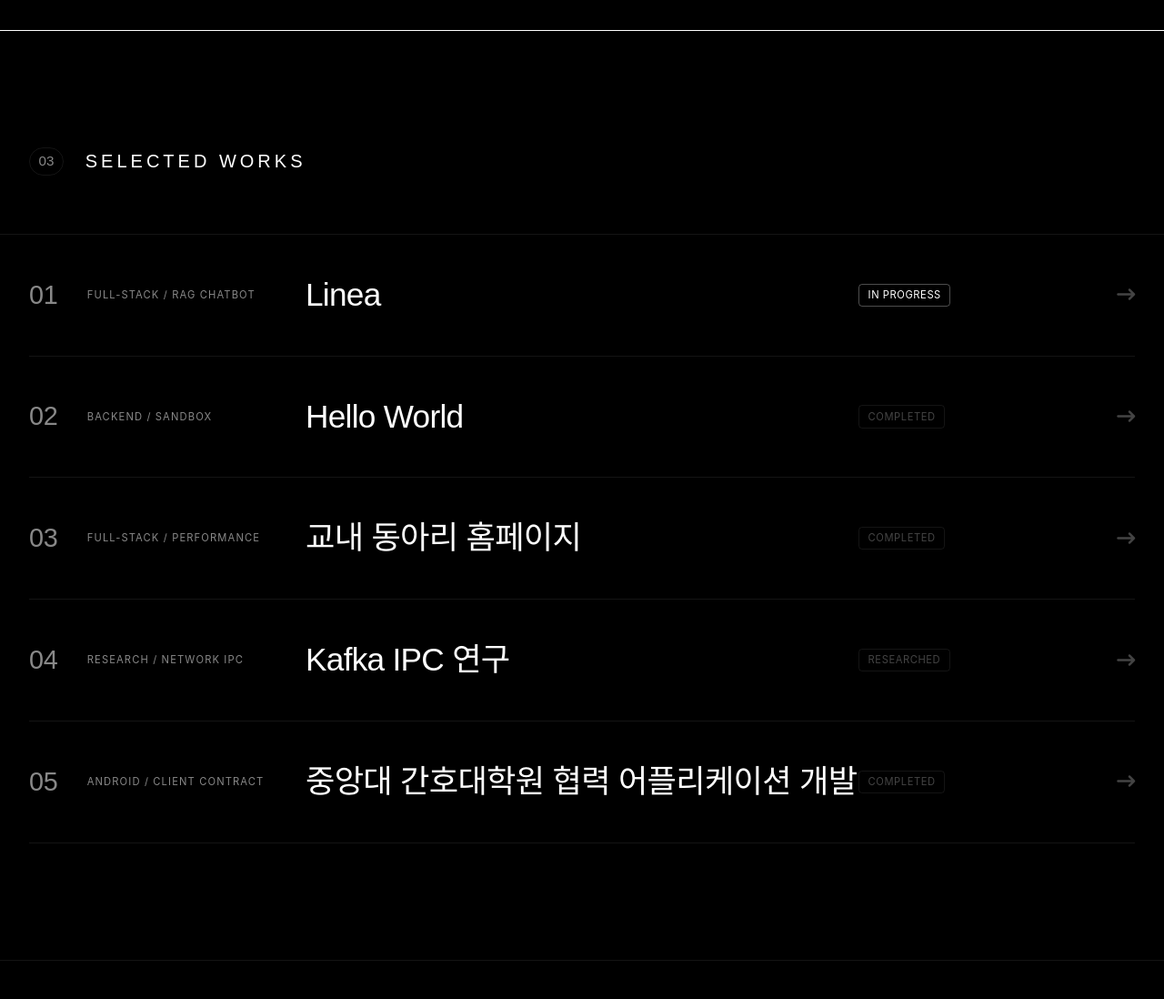
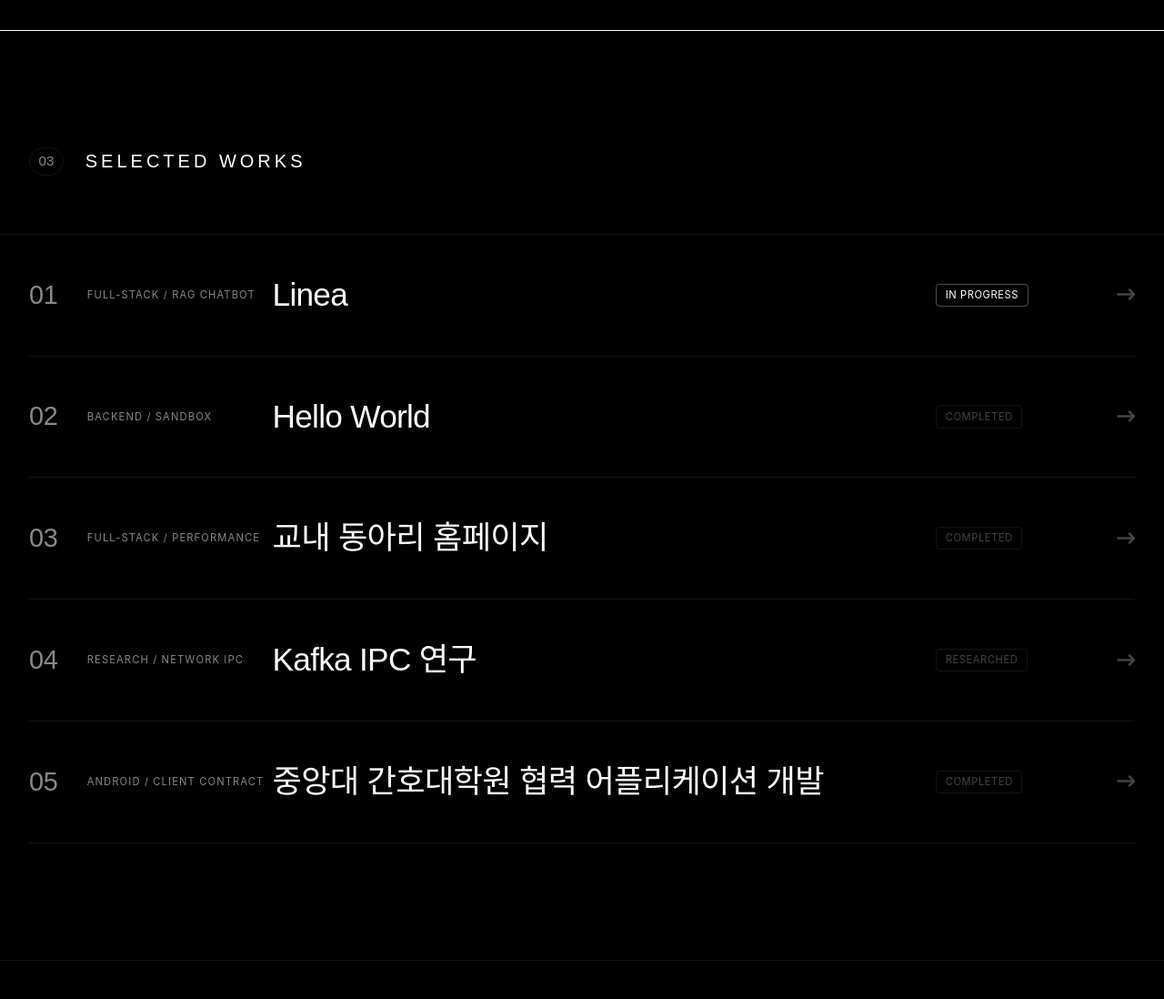
Before and after one commit to Fornamin/portfolio, a plain HTML site: page index.html in a window 1280 px wide. Shown: the part 1499-2597 px from the top of the page at 91% size. Drawn offline with Linux system fonts and the light colour scheme; a script that the page names is missing; a web font is replaced by a local one.

Commit message:
[Fix] 글씨랑 버튼 겹침

```diff
--- a/index.css
+++ b/index.css
@@ -391,7 +391,7 @@ section {
 }
 
 .row-left {
-    width: 25%;
+    width: 22%;
     display: flex;
     align-items: center;
     gap: 2rem;
@@ -411,7 +411,7 @@ section {
 }
 
 .row-center {
-    width: 50%;
+    width: 60%;
 }
 
 .row-title {
@@ -428,7 +428,7 @@ section {
 }
 
 .row-right {
-    width: 25%;
+    width: 18%;
     display: flex;
     justify-content: space-between;
     align-items: center;
```
